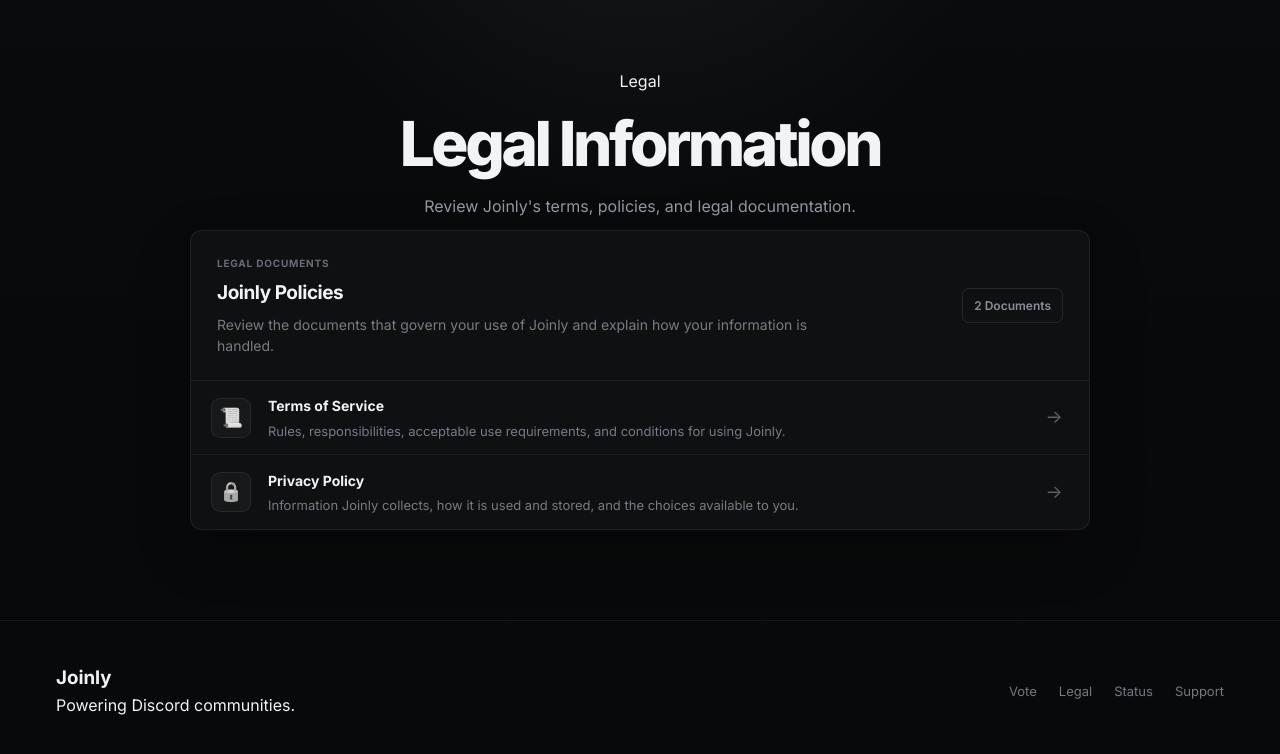
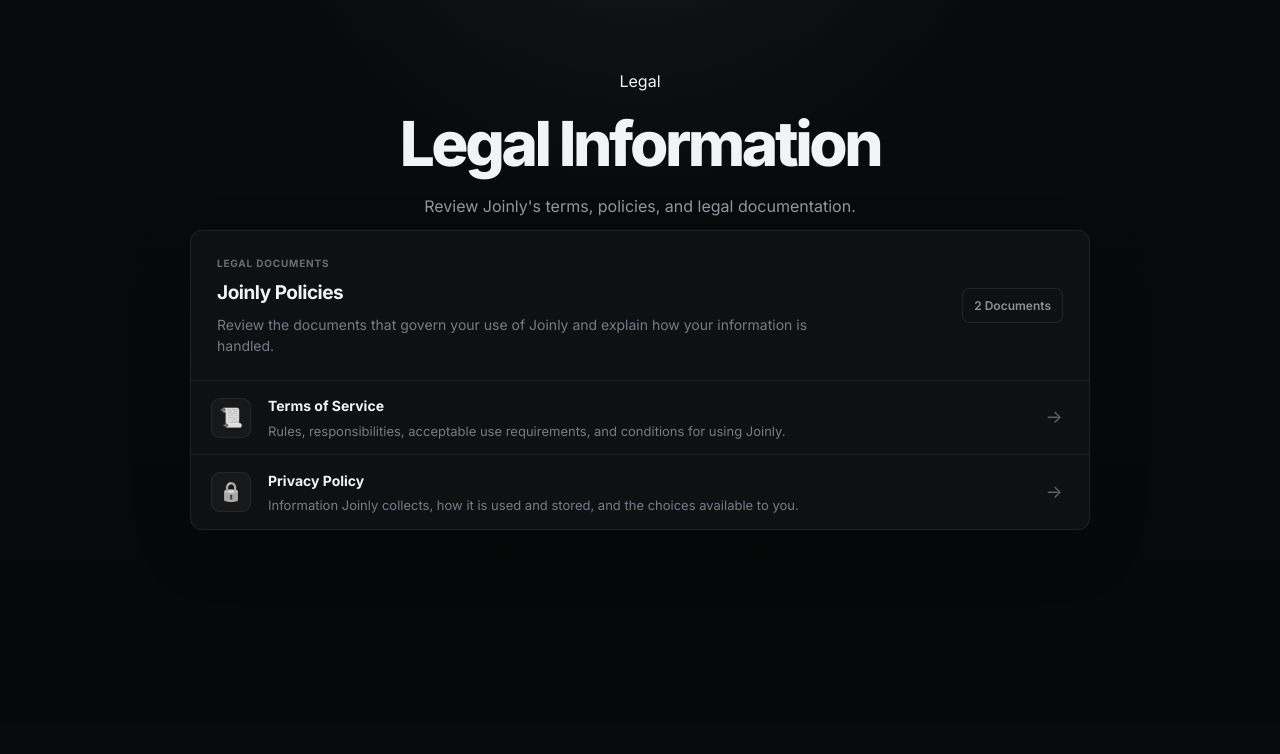
Before and after one commit to joinlybot/joinlylegal, a plain HTML site: page index.html in a window 1280 px wide. Shown: the part 76-830 px from the top of the page. After the commit the page ends 800 px from the top, so only its background shows below. Drawn offline with Linux system fonts and the light colour scheme.

Commit message:
Remove footer section from index.html
Removed the footer section containing Joinly branding and links.

```diff
--- a/index.html
+++ b/index.html
@@ -128,47 +128,6 @@
 </section>
 
 
-<footer>
-
-<div class="footer-content">
-
-<div>
-
-<h3>
-Joinly
-</h3>
-
-<p>
-Powering Discord communities.
-</p>
-
-</div>
-
-<div class="footer-links">
-
-<a href="https://top.gg/bot/1528785988237922304/vote">
-Vote
-</a>
-
-<a href="/legal">
-Legal
-</a>
-
-<a href="/status">
-Status
-</a>
-
-<a href="https://discord.gg/PTrU8DQacj"
-target="_blank">
-Support
-</a>
-
-</div>
-
-</div>
-
-</footer>
-
 
 <script src="../../js/main.js"></script>
 
```
